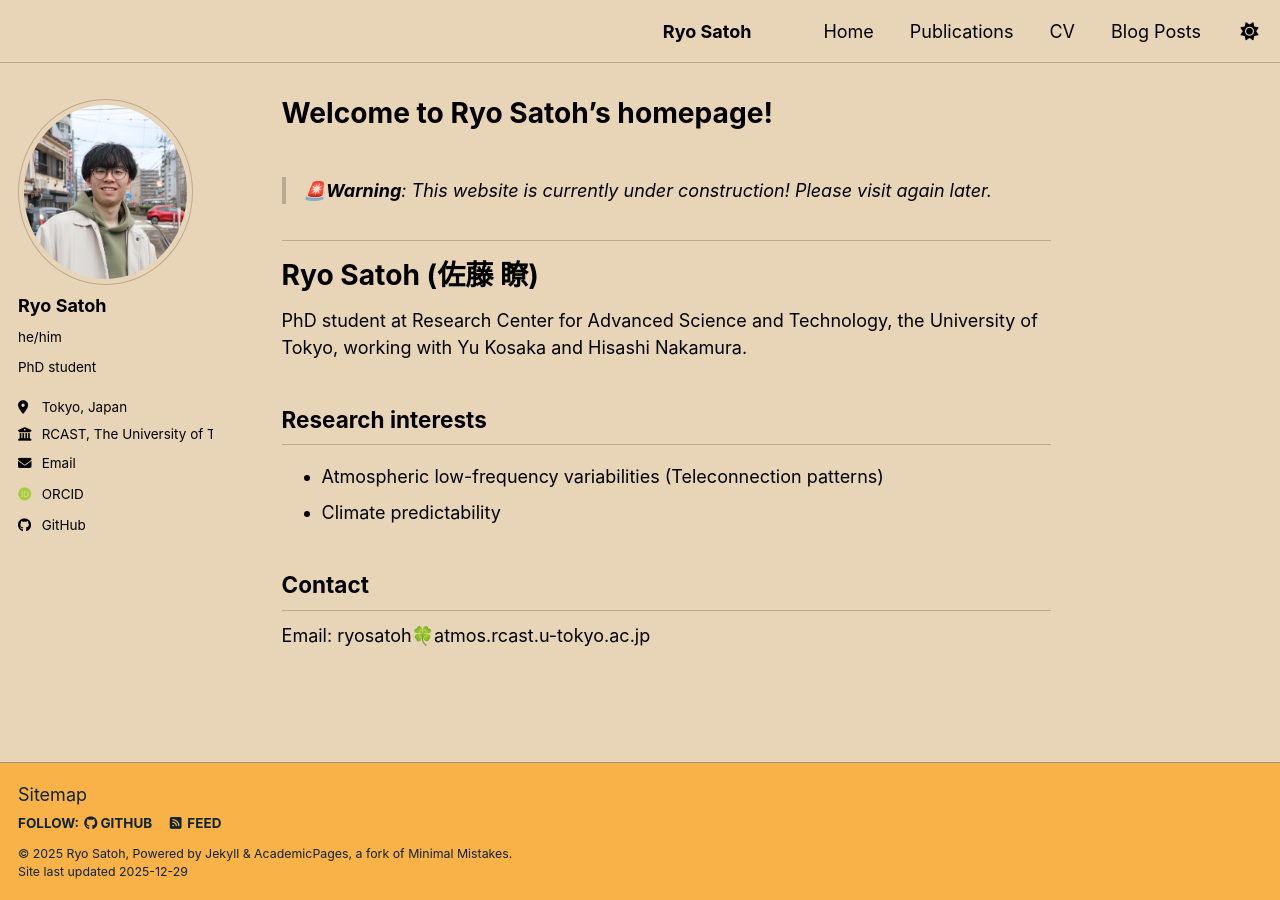
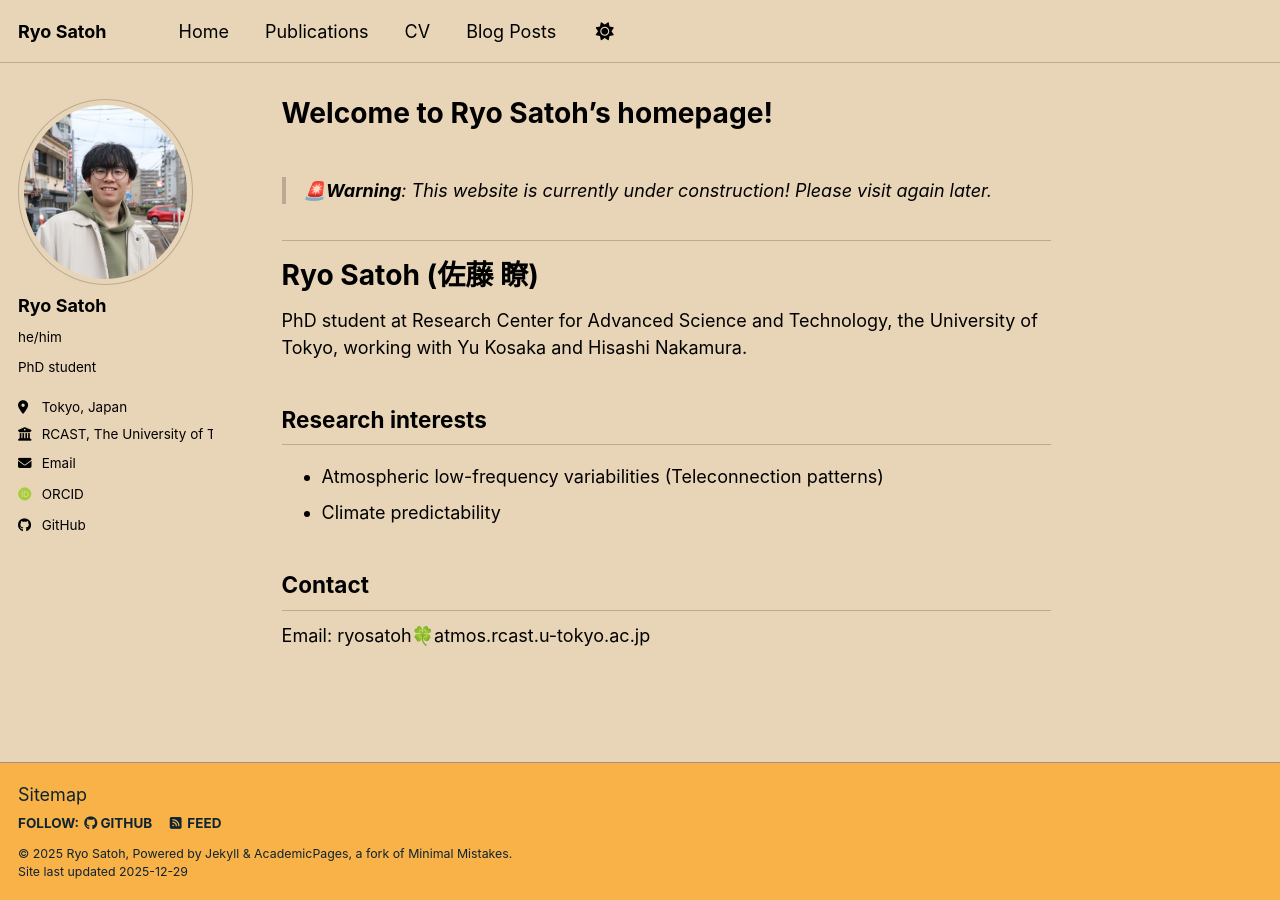
Before and after one commit to ryosatoh/ryosatoh.github.io, a Jekyll site: the page built from _pages/about.md, in a window 1280 px wide. Built offline with Jekyll 4.4.1, drawn with Linux system fonts in a browser that asks for light colours; some web fonts are replaced; a script bundle is joined from its source files by our own code; library files that are not in the unit come from our copies.

```diff
--- a/assets/css/custom.css
+++ b/assets/css/custom.css
@@ -1,7 +1,20 @@
+/* ナビバー全体の幅を画面いっぱいに */
 .masthead__inner-wrap {
   max-width: 100%;
 }
 
+/* ナビバーを flex に */
+.greedy-nav {
+  display: flex;
+  align-items: center;
+}
+
+/* サイトタイトル（Ryo Satoh）を左に固定 */
+.greedy-nav .masthead__menu-item--lg {
+  margin-right: auto;
+}
+
+/* それ以外のメニューは右寄せ */
 .greedy-nav .visible-links {
-  margin-left: auto;
+  margin-left: 0;
 }
```
